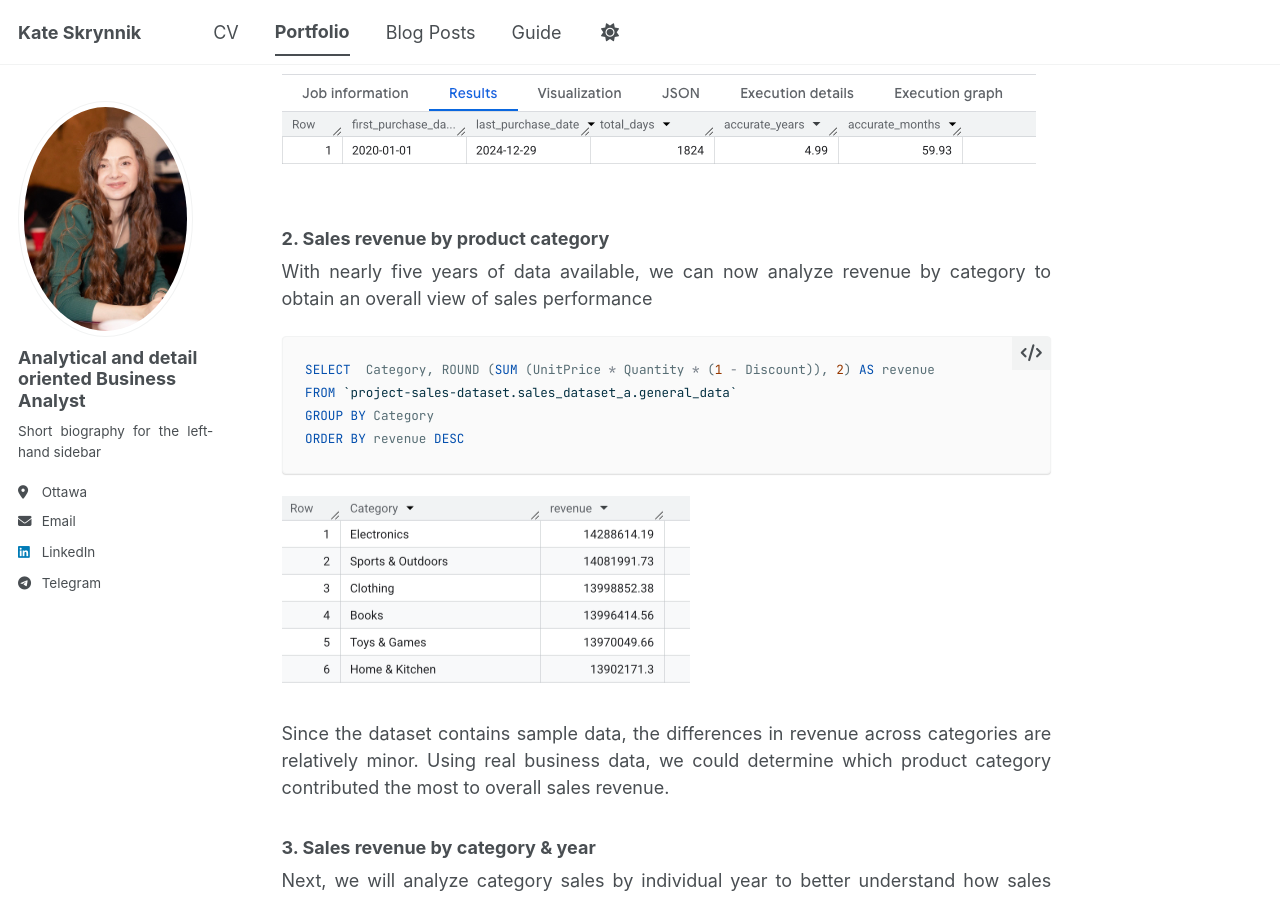
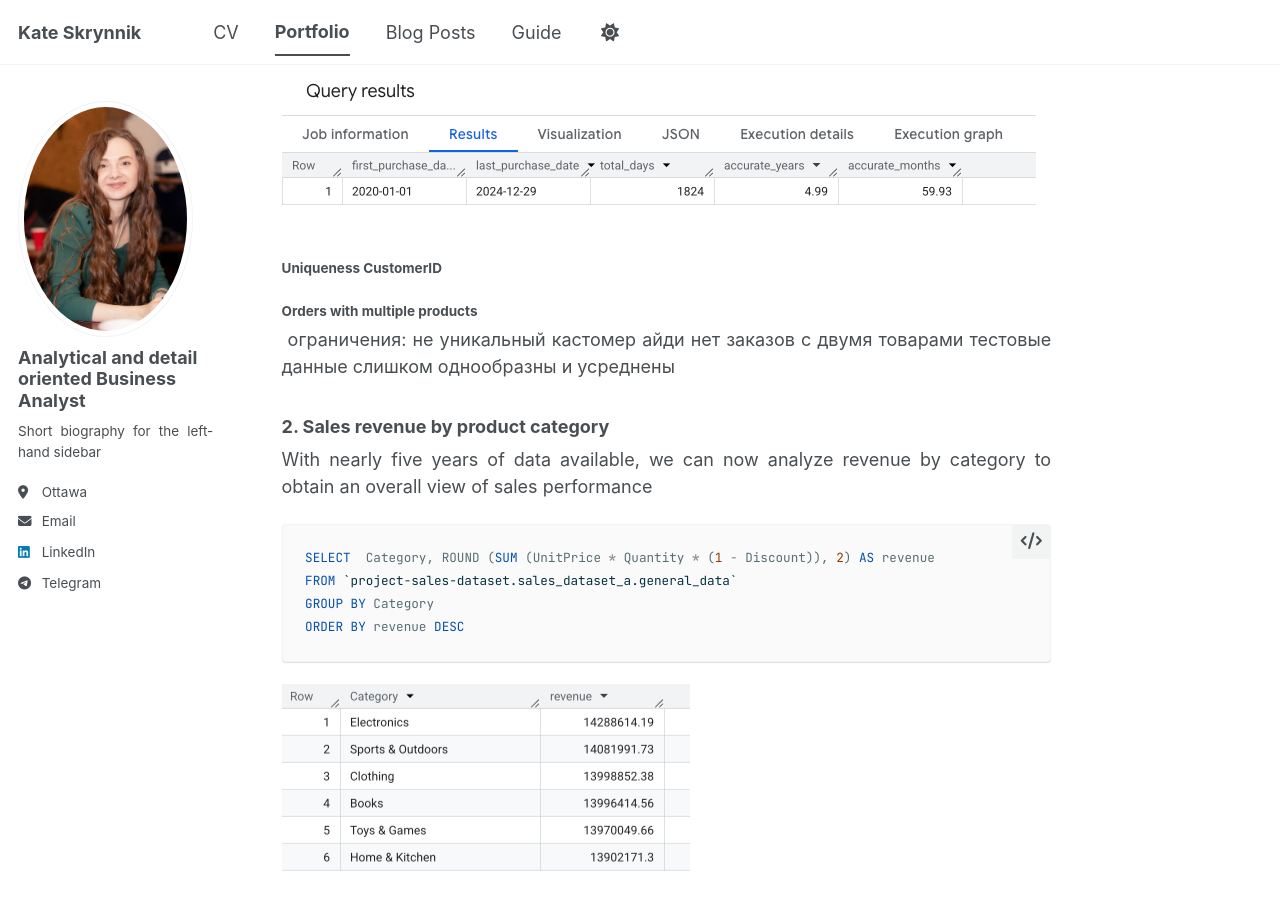
Before and after one commit to katevision/KateS, a Jekyll site: the page built from _portfolio/portfolio-2.md, in a window 1280 px wide and 900 px high, scrolled down 2532 px. Built offline with Jekyll 4.4.1, drawn with Linux system fonts in a browser that asks for light colours; a script bundle is joined from its source files by our own code; library files that are not in the unit come from our copies; some of the changed text lies outside the part shown.

Commit message:
Update portfolio-2.md

````diff
--- a/_portfolio/portfolio-2.md
+++ b/_portfolio/portfolio-2.md
@@ -83,6 +85,15 @@ FROM `project-sales-dataset.sales_dataset_a.general_data`
 ```
 
 <img src="{{ site.baseurl }}/images/check_years_month_date.png">
+
+#### Uniqueness CustomerID
+
+#### Orders with multiple products
+
+ ограничения:
+ не уникальный кастомер айди
+ нет заказов с двумя товарами
+тестовые данные слишком однообразны и усреднены
 
 ### 2.  Sales revenue  by product category
 
````
Also changed, not shown: other parts of _portfolio/portfolio-2.md (+2 -0 lines).
